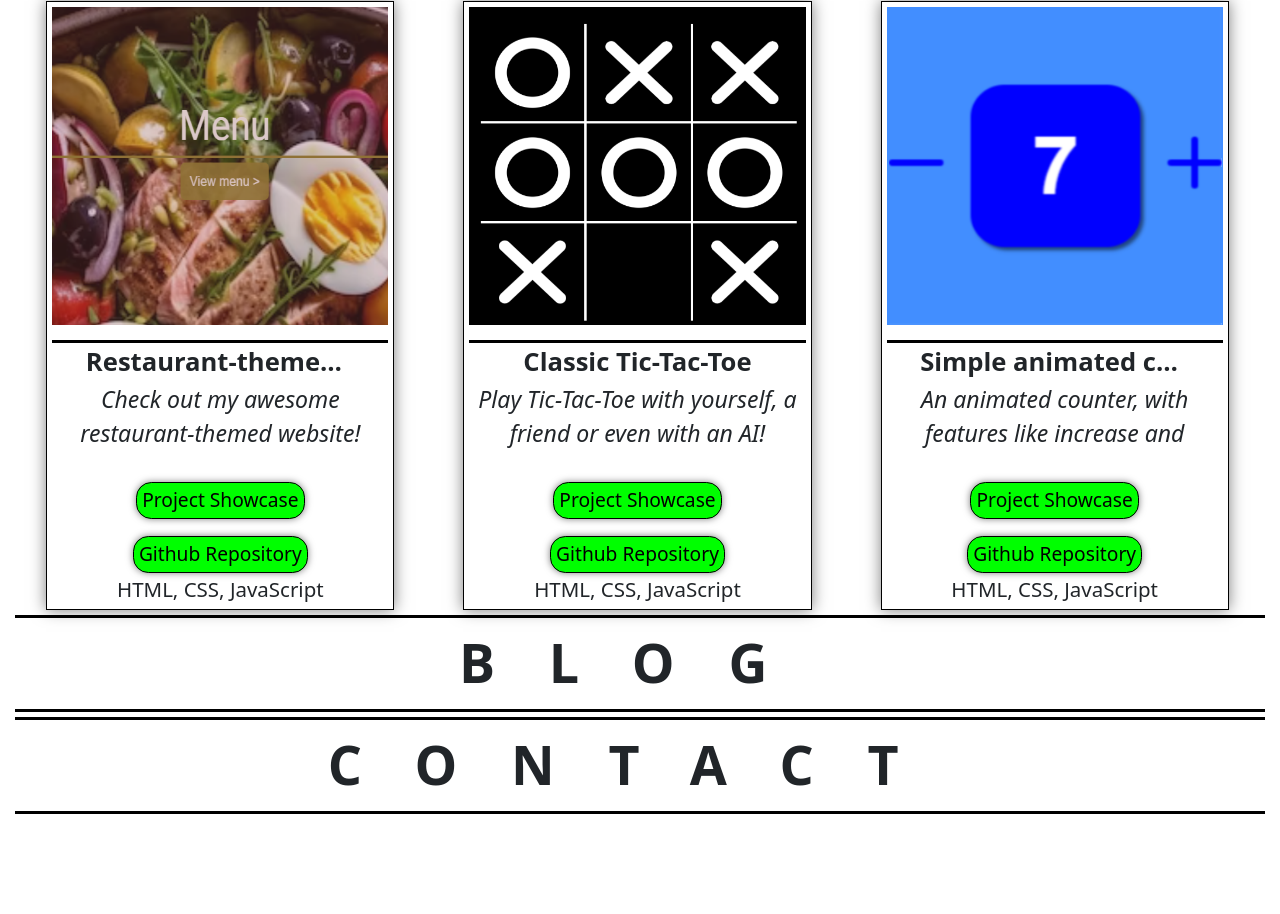
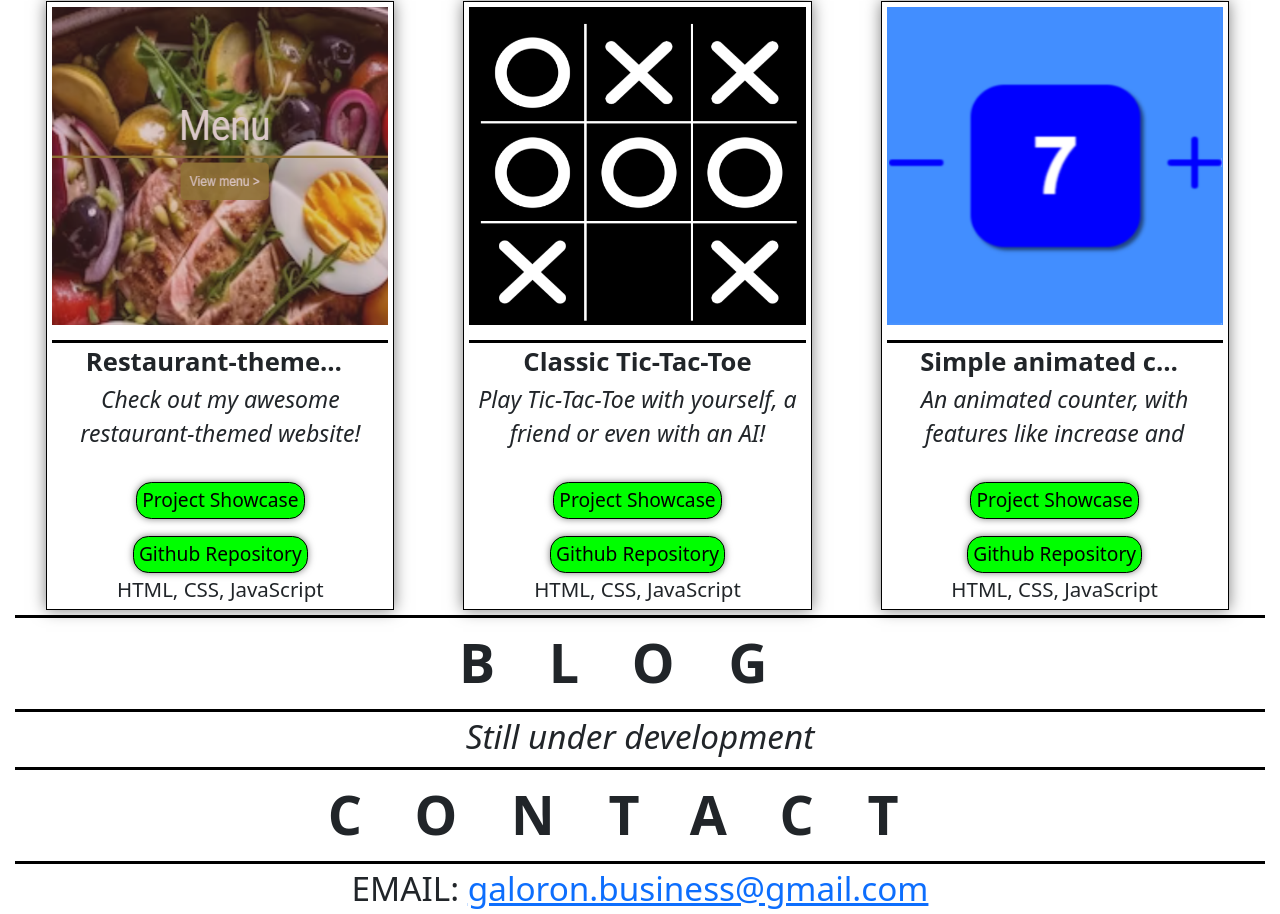
Before and after one commit to Galing1234/gals-website, a website with bundled scripts: page portfolio.html in a window 1280 px wide. Shown: the part 2331-3245 px from the top of the page. Before the commit the page ends 3145 px from the top, so only its background shows below. Built offline with nearby package versions, Linux system fonts and the light colour scheme.

Commit message:
added contact and blog placeholders

```diff
--- a/portfolio.html
+++ b/portfolio.html
@@ -77,7 +77,7 @@
       </div>
 
       <div class="main-section-paragraph">
-
+        <i>Still under development</i>
       </div>
     </section>
 
@@ -87,7 +87,7 @@
       </div>
 
       <div class="main-section-paragraph">
-
+        EMAIL: <a href="mailto:galoron.business@gmail.com">galoron.business@gmail.com</a>
       </div>
     </section>
   </main>
```
